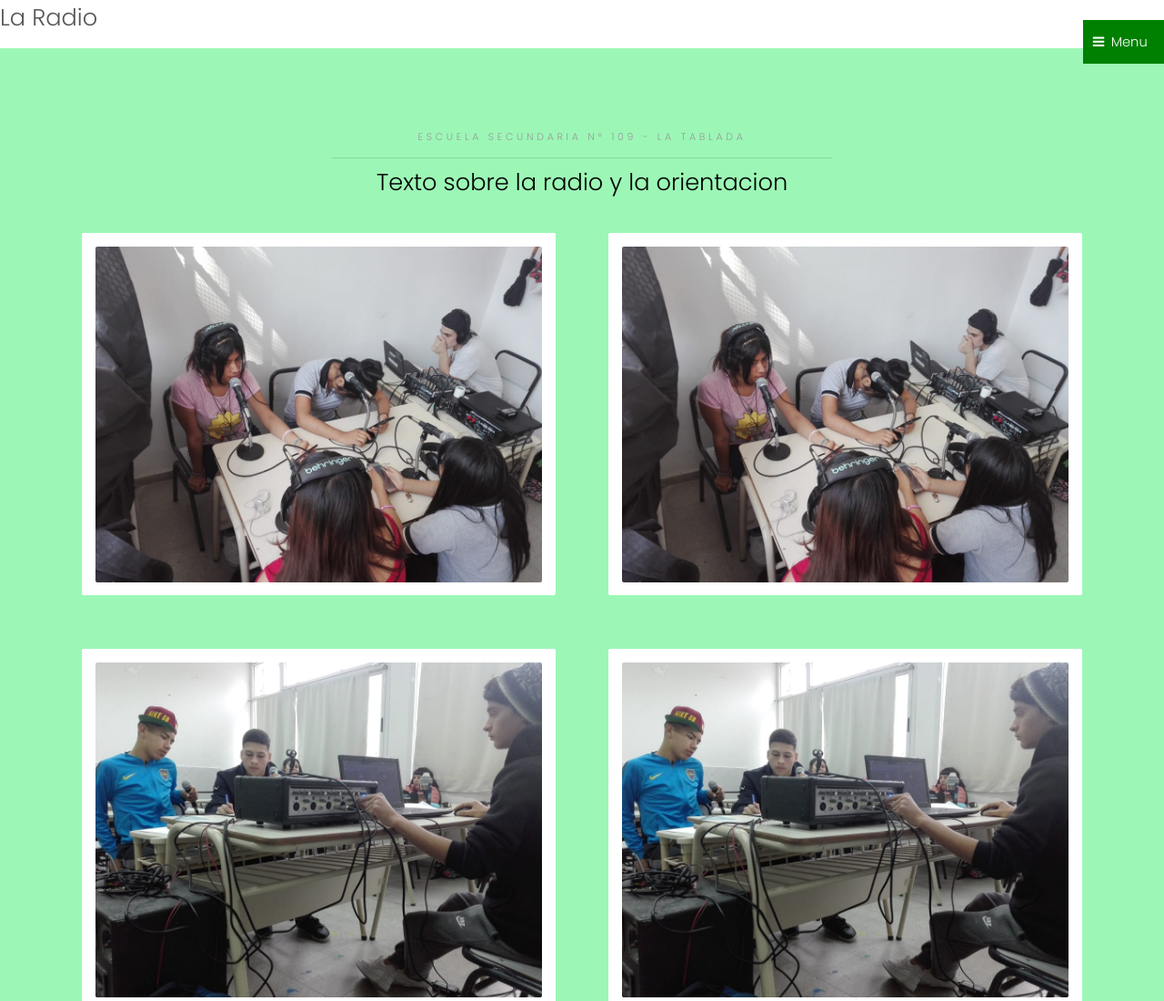
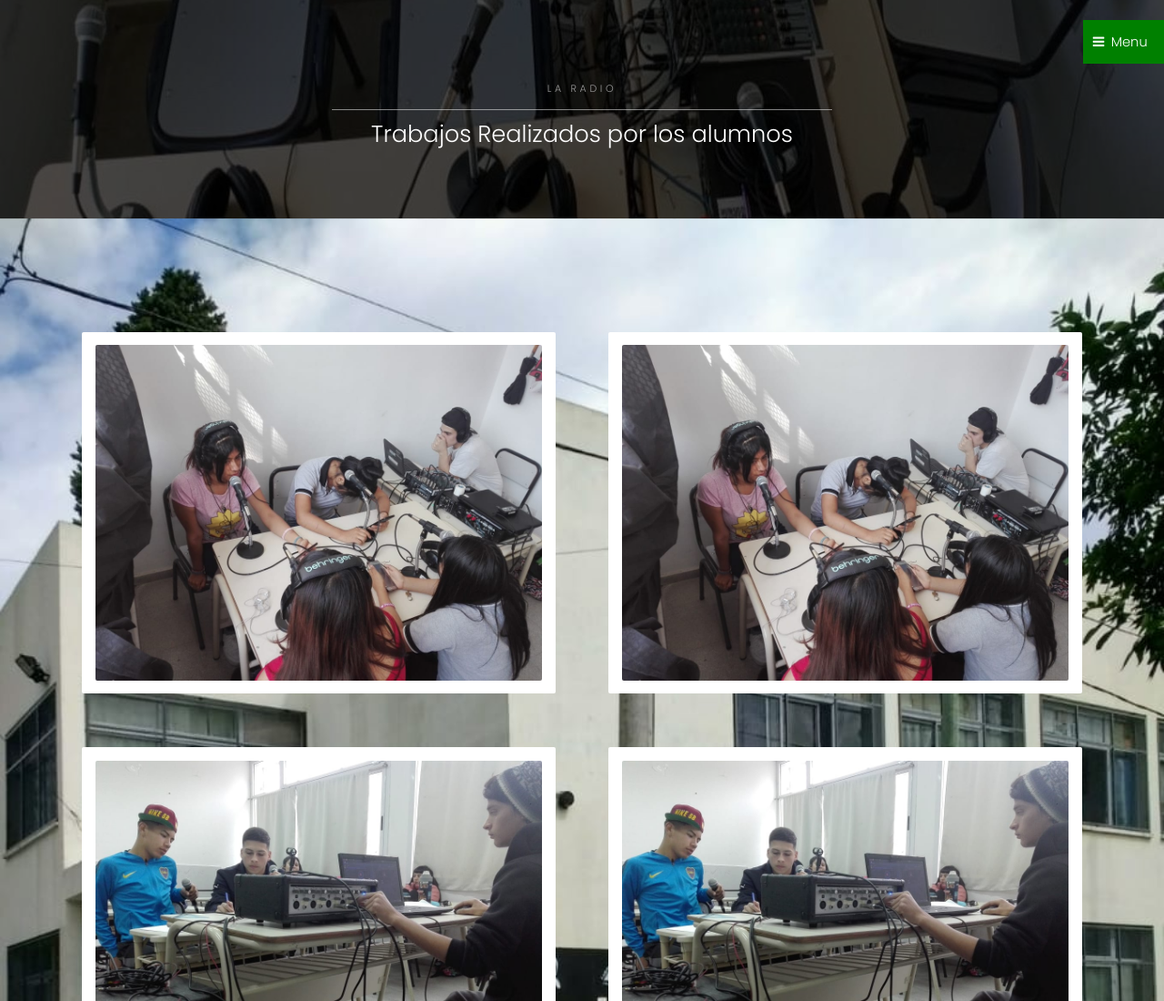
Before and after one commit to PotreroDigital/escuela109, a plain HTML site: page radio.html in a window 1280 px wide. Shown: the top 1100 px of the page at 91% size. Drawn offline with Linux system fonts and the light colour scheme.

Commit message:
cambios correccion

```diff
--- a/radio.html
+++ b/radio.html
@@ -129,20 +129,23 @@
 
 		<!-- Two -->
 
+		<section id="One" class="wrapper style4">
+			<div class="inner">
+				<header class="align-center">
+					<p>LA RADIO</p>
+					<h2>Trabajos Realizados por los alumnos</h2>
+				</header>
+			</div>
+		</section>
 
-						<h2>La Radio</h2>
-					</header>
-				</div>
-			</section>
 
 
 
 		<!-- Three -->
-			<section id="three" class="wrapper style2">
+			<section id="three" class="wrapper style5">
 				<div class="inner">
 					<header class="align-center">
-						<p class="special">Escuela Secundaria N° 109 - La Tablada</p>
-						<h2>Texto sobre la radio y la orientacion</h2>
+
 					</header>
 					<div class="gallery">
 						<div>
```
Also changed, not shown: contacto.html (+3 -3 lines), generic.html (+5 -4 lines), proyectos.html (+1 -1 lines).
